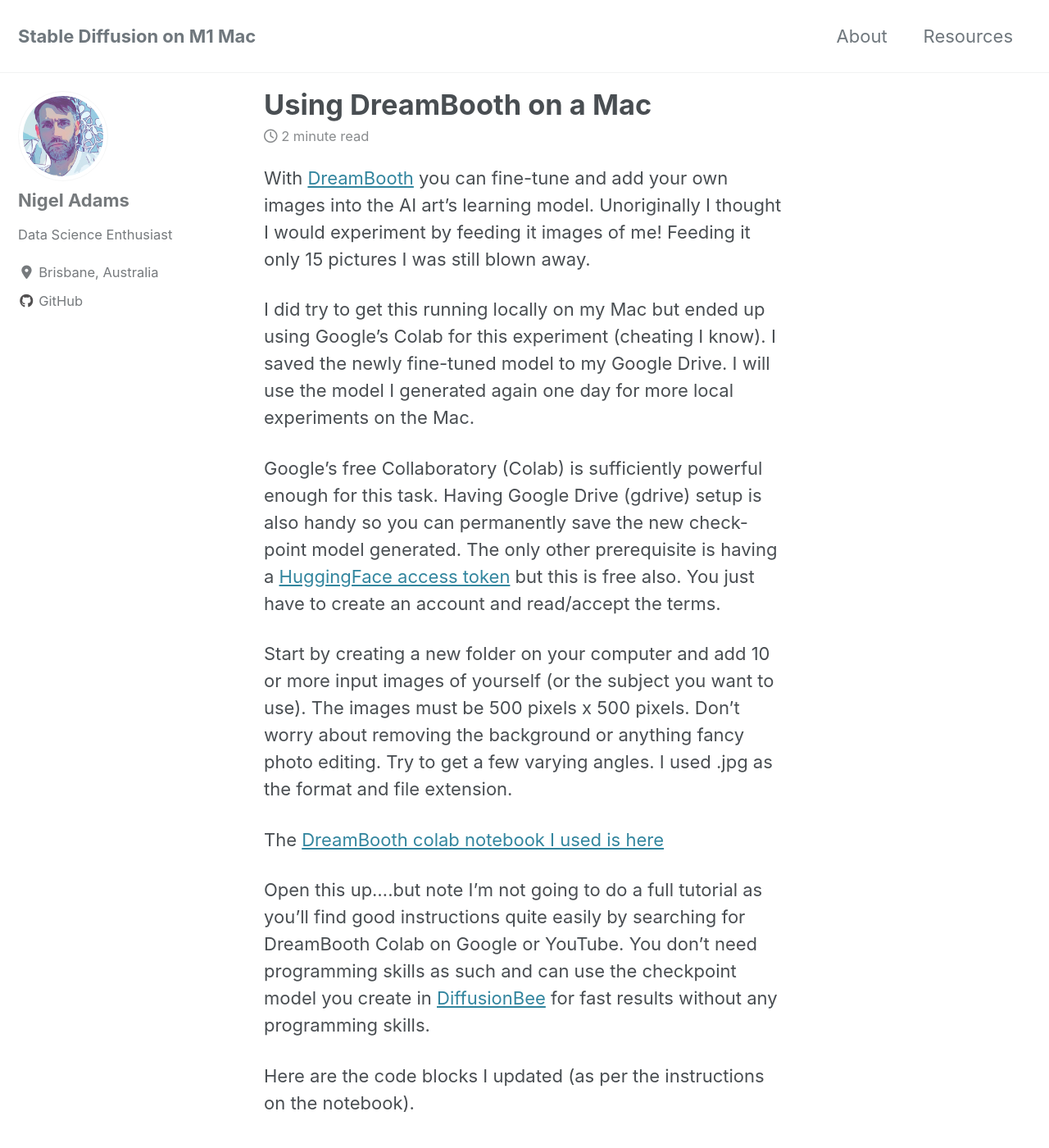
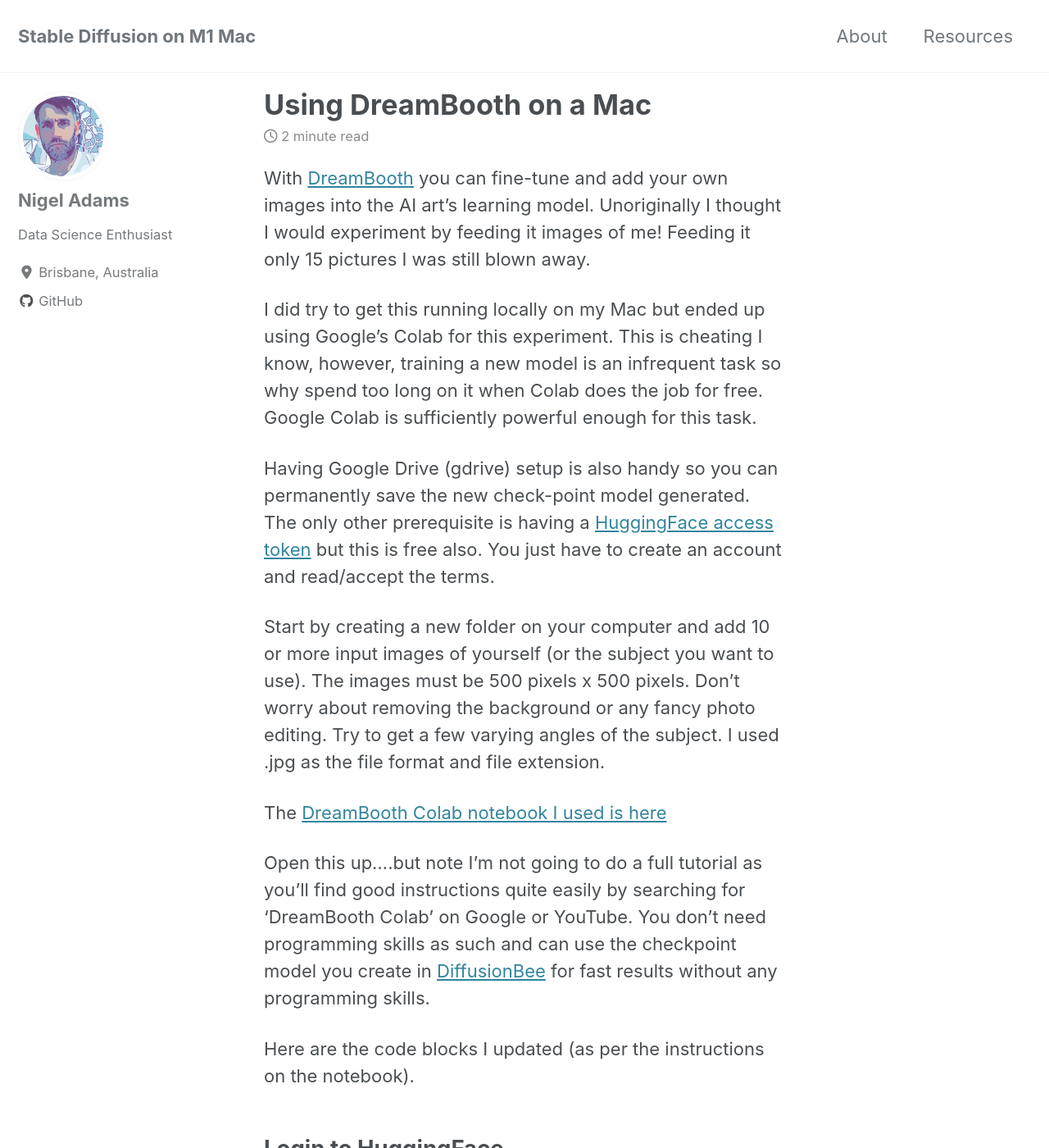
Before and after one commit to Spcman/stable-diffusion-m1, a Jekyll site: the page built from _posts/2022-11-25-using-dreambooth-on-mac.md, in a window 1280 px wide and 1400 px high. Shown: the whole window at 82% size. Built offline with Jekyll 4.4.1, drawn with Linux system fonts in a browser that asks for light colours; cached includes are drawn as plain includes; nearby versions of some CDN libraries; comment, search, counter and statistics services are not loaded.

Commit message:
More updates

```diff
--- a/_posts/2022-11-25-using-dreambooth-on-mac.md
+++ b/_posts/2022-11-25-using-dreambooth-on-mac.md
@@ -6,16 +6,16 @@ date:   2022-11-25
 ---
 With [DreamBooth](https://dreambooth.github.io/) you can fine-tune and add your own images into the AI art’s learning model.  Unoriginally I thought I would experiment by feeding it images of me! Feeding it only 15 pictures I was still blown away.
 
-I did try to get this running locally on my Mac but ended up using Google’s Colab for this experiment (cheating I know).  I saved the newly fine-tuned model to my Google Drive.  I will use the model I generated again one day for more local experiments on the Mac.
+I did try to get this running locally on my Mac but ended up using Google’s Colab for this experiment.  This is cheating I know, however, training a new model is an infrequent task so why spend too long on it when Colab does the job for free.  Google Colab is sufficiently powerful enough for this task.
 
-Google’s free Collaboratory (Colab) is sufficiently powerful enough for this task.  Having Google Drive (gdrive) setup is also handy so you can permanently save the new check-point model generated. The only other prerequisite is having a [HuggingFace access token](https://huggingface.co/) but this is free also.  You just have to create an account and read/accept the terms.
+Having Google Drive (gdrive) setup is also handy so you can permanently save the new check-point model generated. The only other prerequisite is having a [HuggingFace access token](https://huggingface.co/) but this is free also.  You just have to create an account and read/accept the terms.
 
-Start by creating a new folder on your computer and add 10 or more input images of yourself (or the subject you want to use).  The images must be 500 pixels x 500 pixels.  Don't worry about removing the background or anything fancy photo editing. Try to get a few varying angles. I used .jpg as the format and file extension.
+Start by creating a new folder on your computer and add 10 or more input images of yourself (or the subject you want to use).  The images must be 500 pixels x 500 pixels.  Don't worry about removing the background or any fancy photo editing. Try to get a few varying angles of the subject. I used .jpg as the file format and file extension.
 
 
-The [DreamBooth colab notebook I used is here](https://colab.research.google.com/github/ShivamShrirao/diffusers/blob/main/examples/dreambooth/DreamBooth_Stable_Diffusion.ipynb)
+The [DreamBooth Colab notebook I used is here](https://colab.research.google.com/github/ShivamShrirao/diffusers/blob/main/examples/dreambooth/DreamBooth_Stable_Diffusion.ipynb)
 
-Open this up....but note I’m not going to do a full tutorial as you’ll find good instructions quite easily by searching for DreamBooth Colab on Google or YouTube.  You don’t need programming skills as such and can use the checkpoint model you create in [DiffusionBee](https://diffusionbee.com/) for fast results without any programming skills.
+Open this up....but note I’m not going to do a full tutorial as you’ll find good instructions quite easily by searching for 'DreamBooth Colab' on Google or YouTube.  You don’t need programming skills as such and can use the checkpoint model you create in [DiffusionBee](https://diffusionbee.com/) for fast results without any programming skills.
 
 Here are the code blocks I updated (as per the instructions on the notebook).
 
```
